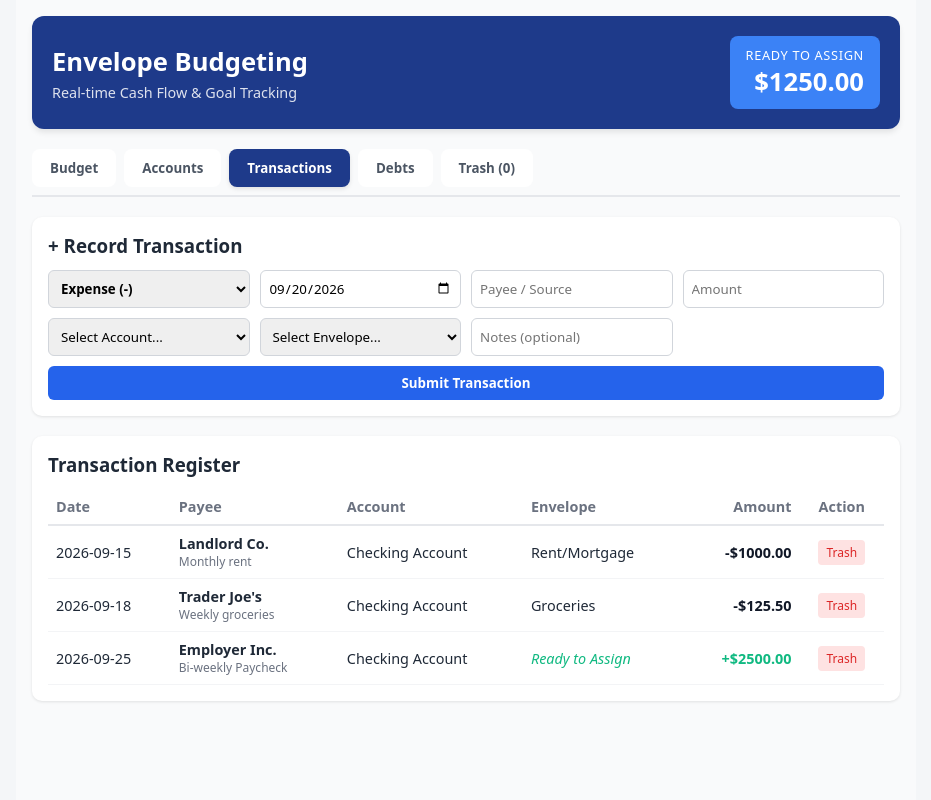
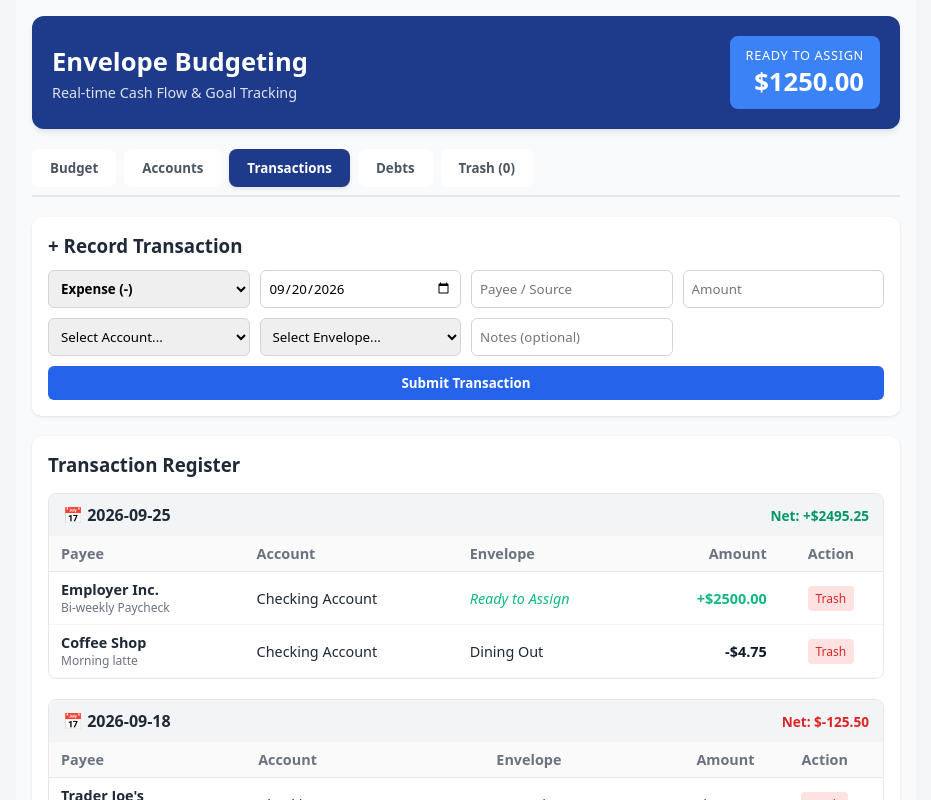
Before and after one commit to aldosarabia30-eng/Budget-cloud-new, a React (Vite) app: page / in a window 1280 px wide. Both pictures are taken after a click on the button "Transactions". Shown: the top 800 px of the page, without its empty margins (174-1105 px from the left). Built offline with nearby package versions, Linux system fonts and the light colour scheme.

Commit message:
Update App.jsx

```diff
--- a/src/App.jsx
+++ b/src/App.jsx
@@ -42,6 +42,9 @@ export default function BudgetApp() {
 
   const [groups, setGroups] = useState(['Housing & Utilities', 'Daily Living', 'Savings Goals']);
 
+  // Track collapsed state for envelope groups
+  const [collapsedGroups, setCollapsedGroups] = useState({});
+
   const [envelopes, setEnvelopes] = useState([
     { id: 'env-1', name: 'Rent/Mortgage', group: 'Housing & Utilities', assigned: 1000, isDeleted: false, goalType: 'repeating', targetAmount: 1000, cadence: 'monthly', repeatDayOfMonth: '1', targetDate: '' },
     { id: 'env-2', name: 'Electric & Gas', group: 'Housing & Utilities', assigned: 150, isDeleted: false, goalType: 'repeating', targetAmount: 150, cadence: 'monthly', repeatDayOfMonth: '15', targetDate: '' },
@@ -53,7 +56,8 @@ export default function BudgetApp() {
   const [transactions, setTransactions] = useState([
     { id: 'tx-1', date: '2026-09-15', payee: 'Landlord Co.', amount: 1000, type: 'expense', accountId: 'acc-1', envelopeId: 'env-1', notes: 'Monthly rent', isDeleted: false },
     { id: 'tx-2', date: '2026-09-18', payee: 'Trader Joe\'s', amount: 125.50, type: 'expense', accountId: 'acc-1', envelopeId: 'env-3', notes: 'Weekly groceries', isDeleted: false },
-    { id: 'tx-3', date: '2026-09-25', payee: 'Employer Inc.', amount: 2500, type: 'income', accountId: 'acc-1', envelopeId: '', notes: 'Bi-weekly Paycheck', isDeleted: false }
+    { id: 'tx-3', date: '2026-09-25', payee: 'Employer Inc.', amount: 2500, type: 'income', accountId: 'acc-1', envelopeId: '', notes: 'Bi-weekly Paycheck', isDeleted: false },
+    { id: 'tx-4', date: '2026-09-25', payee: 'Coffee Shop', amount: 4.75, type: 'expense', accountId: 'acc-1', envelopeId: 'env-4', notes: 'Morning latte', isDeleted: false }
   ]);
 
   const [debts, setDebts] = useState([
@@ -101,6 +105,7 @@ export default function BudgetApp() {
         if (parsed.readyToAssign !== undefined) setReadyToAssign(parsed.readyToAssign);
         if (parsed.accounts) setAccounts(parsed.accounts);
         if (parsed.groups) setGroups(parsed.groups);
+        if (parsed.collapsedGroups) setCollapsedGroups(parsed.collapsedGroups);
         if (parsed.envelopes) setEnvelopes(parsed.envelopes);
         if (parsed.transactions) setTransactions(parsed.transactions);
         if (parsed.debts) setDebts(parsed.debts);
@@ -115,17 +120,26 @@ export default function BudgetApp() {
       readyToAssign,
       accounts,
       groups,
+      collapsedGroups,
       envelopes,
       transactions,
       debts
     };
     localStorage.setItem(STORAGE_KEY, JSON.stringify(dataToSave));
-  }, [readyToAssign, accounts, groups, envelopes, transactions, debts]);
+  }, [readyToAssign, accounts, groups, collapsedGroups, envelopes, transactions, debts]);
 
   // --- NOTIFICATION HELPER ---
   const showNotification = (msg) => {
     setNotification(msg);
     setTimeout(() => setNotification(''), 3500);
+  };
+
+  // --- COLLAPSE TOGGLE HELPER ---
+  const toggleGroupCollapse = (groupName) => {
+    setCollapsedGroups(prev => ({
+      ...prev,
+      [groupName]: !prev[groupName]
+    }));
   };
 
   // --- DERIVED CALCULATIONS ---
@@ -154,6 +168,17 @@ export default function BudgetApp() {
   };
 
   const totalBankBalance = activeAccounts.reduce((sum, acc) => sum + getAccountBalance(acc.id), 0);
+
+  // Group active transactions by date
+  const groupedTransactions = activeTransactions.reduce((acc, tx) => {
+    const dateKey = tx.date || 'No Date';
+    if (!acc[dateKey]) acc[dateKey] = [];
+    acc[dateKey].push(tx);
+    return acc;
+  }, {});
+
+  // Sort dates descending
+  const sortedTransactionDates = Object.keys(groupedTransactions).sort((a, b) => new Date(b) - new Date(a));
 
   // --- HANDLERS ---
   const handlePayeeChange = (val) => {
@@ -389,7 +414,7 @@ export default function BudgetApp() {
   const deletedDebts = debts.filter(d => d.isDeleted);
   const totalTrashCount = deletedTx.length + deletedEnv.length + deletedAcc.length + deletedDebts.length;
 
-  // --- GOAL PROGRESS & REMAINING TO TARGET DISPLAY ---
+  // --- GOAL PROGRESS DISPLAY ---
   const renderGoalProgress = (env) => {
     if (!env.goalType || env.goalType === 'none' || !env.targetAmount) return null;
 
@@ -661,6 +686,7 @@ export default function BudgetApp() {
             <p style={{ color: '#6b7280', textAlign: 'center' }}>No groups created yet.</p>
           ) : (
             groups.map(groupName => {
+              const isCollapsed = !!collapsedGroups[groupName];
               const groupEnvs = activeEnvelopes.filter(e => e.group === groupName);
               const groupAssigned = groupEnvs.reduce((sum, e) => sum + Number(e.assigned), 0);
               const groupSpent = groupEnvs.reduce((sum, e) => sum + getEnvelopeSpent(e.id), 0);
@@ -668,12 +694,24 @@ export default function BudgetApp() {
 
               return (
                 <div key={groupName} style={{ backgroundColor: 'white', borderRadius: '10px', padding: '16px', marginBottom: '20px', boxShadow: '0 1px 3px rgba(0,0,0,0.1)' }}>
-                  <div style={{ display: 'flex', justifyContent: 'space-between', alignItems: 'center', marginBottom: '12px', borderBottom: '1px solid #f3f4f6', paddingBottom: '8px' }}>
+                  {/* Group Header with Collapse Button */}
+                  <div style={{ display: 'flex', justifyContent: 'space-between', alignItems: 'center', marginBottom: isCollapsed ? '0' : '12px', borderBottom: isCollapsed ? 'none' : '1px solid #f3f4f6', paddingBottom: isCollapsed ? '0' : '8px' }}>
+                    <div style={{ display: 'flex', alignItems: 'center', gap: '8px' }}>
+                      <button
+                        onClick={() => toggleGroupCollapse(groupName)}
+                        style={{ backgroundColor: '#f3f4f6', border: 'none', borderRadius: '6px', cursor: 'pointer', padding: '4px 8px', fontSize: '0.85rem', color: '#374151', fontWeight: 'bold' }}
+                        title={isCollapsed ? "Expand Group" : "Collapse Group"}
+                      >
+                        {isCollapsed ? '▶ Expand' : '▼ Collapse'}
+                      </button>
                       <div>
-                      <h2 style={{ margin: 0, fontSize: '1.2rem' }}>{groupName}</h2>
+                        <h2 style={{ margin: 0, fontSize: '1.2rem', cursor: 'pointer' }} onClick={() => toggleGroupCollapse(groupName)}>
+                          {groupName}
+                        </h2>
                         <span style={{ fontSize: '0.85rem', color: '#6b7280' }}>
                           Available: <strong style={{ color: groupAvailable >= 0 ? '#10b981' : '#ef4444' }}>${groupAvailable.toFixed(2)}</strong>
                         </span>
+                      </div>
                     </div>
                     <button
                       onClick={() => handleRemoveGroup(groupName)}
@@ -683,10 +721,12 @@ export default function BudgetApp() {
                     </button>
                   </div>
 
-                  {groupEnvs.length === 0 ? (
-                    <p style={{ fontSize: '0.85rem', color: '#9ca3af' }}>No envelopes in this group.</p>
+                  {/* Envelope Cards (Visible only when not collapsed) */}
+                  {!isCollapsed && (
+                    groupEnvs.length === 0 ? (
+                      <p style={{ fontSize: '0.85rem', color: '#9ca3af', marginTop: '8px' }}>No envelopes in this group.</p>
                     ) : (
-                    <div style={{ display: 'flex', flexDirection: 'column', gap: '12px' }}>
+                      <div style={{ display: 'flex', flexDirection: 'column', gap: '12px', marginTop: '8px' }}>
                         {groupEnvs.map(env => {
                           const spent = getEnvelopeSpent(env.id);
                           const remaining = getEnvelopeRemaining(env);
@@ -742,6 +782,7 @@ export default function BudgetApp() {
                           );
                         })}
                       </div>
+                    )
                   )}
                 </div>
               );
@@ -886,39 +927,54 @@ export default function BudgetApp() {
           </div>
 
           <div style={{ backgroundColor: 'white', borderRadius: '10px', padding: '16px', boxShadow: '0 1px 3px rgba(0,0,0,0.1)' }}>
-            <h3 style={{ margin: '0 0 12px 0' }}>Transaction Register</h3>
+            <h3 style={{ margin: '0 0 16px 0' }}>Transaction Register</h3>
             {activeTransactions.length === 0 ? (
               <p style={{ color: '#6b7280' }}>No active transactions recorded.</p>
             ) : (
+              <div style={{ display: 'flex', flexDirection: 'column', gap: '20px' }}>
+                {/* Render Transactions Grouped by Date */}
+                {sortedTransactionDates.map(dateKey => {
+                  const txsForDate = groupedTransactions[dateKey];
+                  const dayNet = txsForDate.reduce((sum, tx) => sum + (tx.type === 'income' ? Number(tx.amount) : -Number(tx.amount)), 0);
+
+                  return (
+                    <div key={dateKey} style={{ border: '1px solid #e5e7eb', borderRadius: '8px', overflow: 'hidden' }}>
+                      <div style={{ backgroundColor: '#f3f4f6', padding: '10px 14px', display: 'flex', justifyContent: 'space-between', alignItems: 'center', fontWeight: '600' }}>
+                        <span style={{ color: '#1f2937' }}>📅 {dateKey}</span>
+                        <span style={{ fontSize: '0.85rem', color: dayNet >= 0 ? '#059669' : '#dc2626' }}>
+                          Net: {dayNet >= 0 ? '+' : ''}${dayNet.toFixed(2)}
+                        </span>
+                      </div>
+
                       <div style={{ overflowX: 'auto' }}>
                         <table style={{ width: '100%', borderCollapse: 'collapse', textAlign: 'left', fontSize: '0.9rem' }}>
                           <thead>
-                    <tr style={{ borderBottom: '2px solid #e5e7eb', color: '#6b7280' }}>
-                      <th style={{ padding: '8px' }}>Date</th>
-                      <th style={{ padding: '8px' }}>Payee</th>
-                      <th style={{ padding: '8px' }}>Account</th>
-                      <th style={{ padding: '8px' }}>Envelope</th>
-                      <th style={{ padding: '8px', textAlign: 'right' }}>Amount</th>
-                      <th style={{ padding: '8px', textAlign: 'center' }}>Action</th>
+                            <tr style={{ borderBottom: '1px solid #e5e7eb', color: '#6b7280', backgroundColor: '#fafafa' }}>
+                              <th style={{ padding: '8px 12px' }}>Payee</th>
+                              <th style={{ padding: '8px 12px' }}>Account</th>
+                              <th style={{ padding: '8px 12px' }}>Envelope</th>
+                              <th style={{ padding: '8px 12px', textAlign: 'right' }}>Amount</th>
+                              <th style={{ padding: '8px 12px', textAlign: 'center' }}>Action</th>
                             </tr>
                           </thead>
                           <tbody>
-                    {activeTransactions.map(tx => {
+                            {txsForDate.map(tx => {
                               const acc = accounts.find(a => a.id === tx.accountId);
                               const env = envelopes.find(e => e.id === tx.envelopeId);
                               return (
                                 <tr key={tx.id} style={{ borderBottom: '1px solid #f3f4f6' }}>
-                          <td style={{ padding: '8px' }}>{tx.date}</td>
-                          <td style={{ padding: '8px' }}>
+                                  <td style={{ padding: '8px 12px' }}>
                                     <strong>{tx.payee}</strong>
                                     {tx.notes && <div style={{ fontSize: '0.75rem', color: '#6b7280' }}>{tx.notes}</div>}
                                   </td>
-                          <td style={{ padding: '8px' }}>{acc?.name || '—'}</td>
-                          <td style={{ padding: '8px' }}>{tx.type === 'income' ? <em style={{ color: '#10b981' }}>Ready to Assign</em> : (env?.name || 'Uncategorized')}</td>
-                          <td style={{ padding: '8px', textAlign: 'right', fontWeight: 'bold', color: tx.type === 'income' ? '#10b981' : '#111827' }}>
+                                  <td style={{ padding: '8px 12px' }}>{acc?.name || '—'}</td>
+                                  <td style={{ padding: '8px 12px' }}>
+                                    {tx.type === 'income' ? <em style={{ color: '#10b981' }}>Ready to Assign</em> : (env?.name || 'Uncategorized')}
+                                  </td>
+                                  <td style={{ padding: '8px 12px', textAlign: 'right', fontWeight: 'bold', color: tx.type === 'income' ? '#10b981' : '#111827' }}>
                                     {tx.type === 'income' ? '+' : '-'}${Number(tx.amount).toFixed(2)}
                                   </td>
-                          <td style={{ padding: '8px', textAlign: 'center' }}>
+                                  <td style={{ padding: '8px 12px', textAlign: 'center' }}>
                                     <button
                                       onClick={() => handleSoftDeleteTransaction(tx.id)}
                                       style={{ backgroundColor: '#fee2e2', color: '#dc2626', border: 'none', padding: '4px 8px', borderRadius: '4px', cursor: 'pointer', fontSize: '0.75rem' }}
@@ -931,6 +987,10 @@ export default function BudgetApp() {
                             })}
                           </tbody>
                         </table>
+                      </div>
+                    </div>
+                  );
+                })}
               </div>
             )}
           </div>
```
Lines whose indentation alone changed are shown as unchanged.
